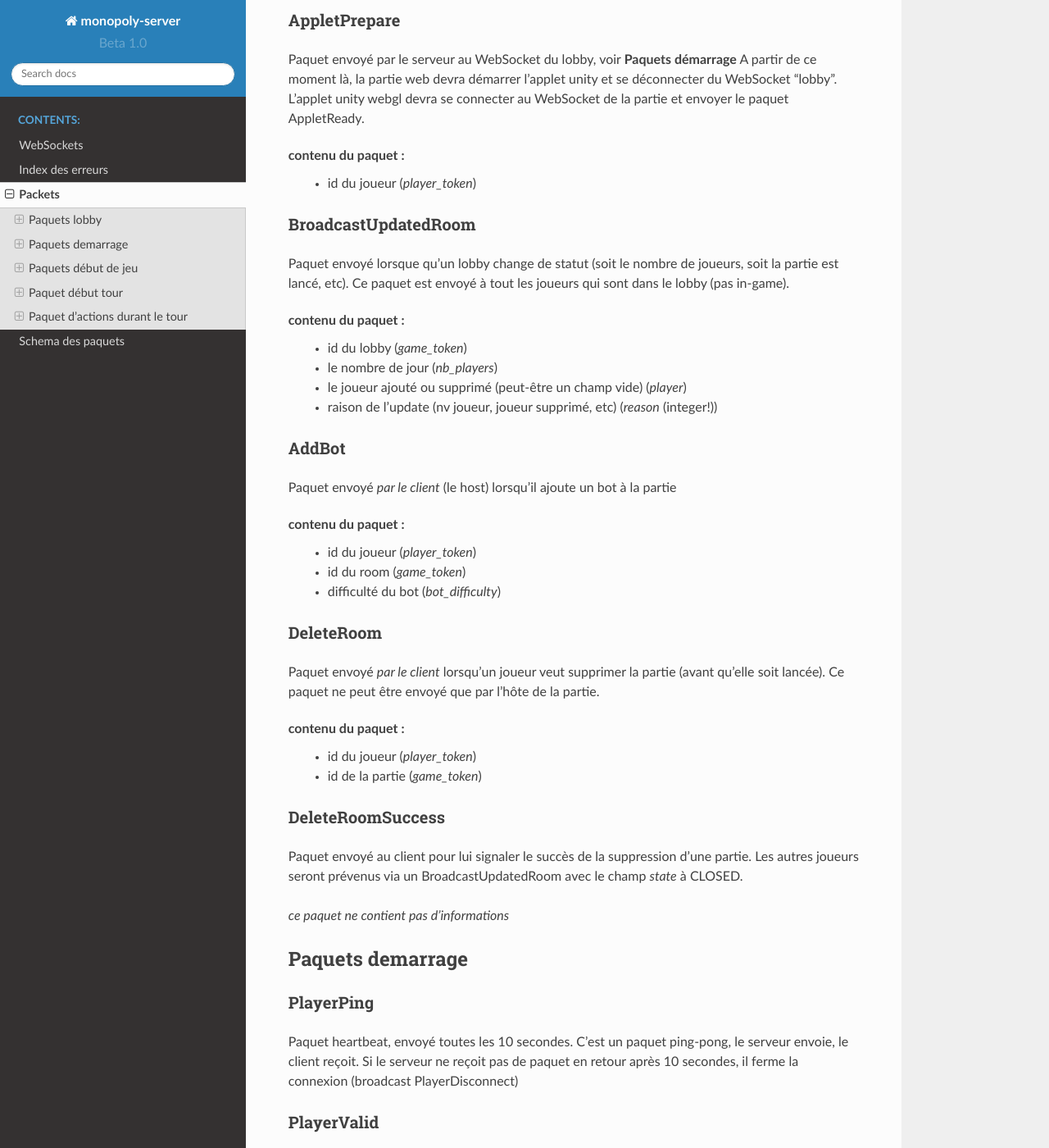
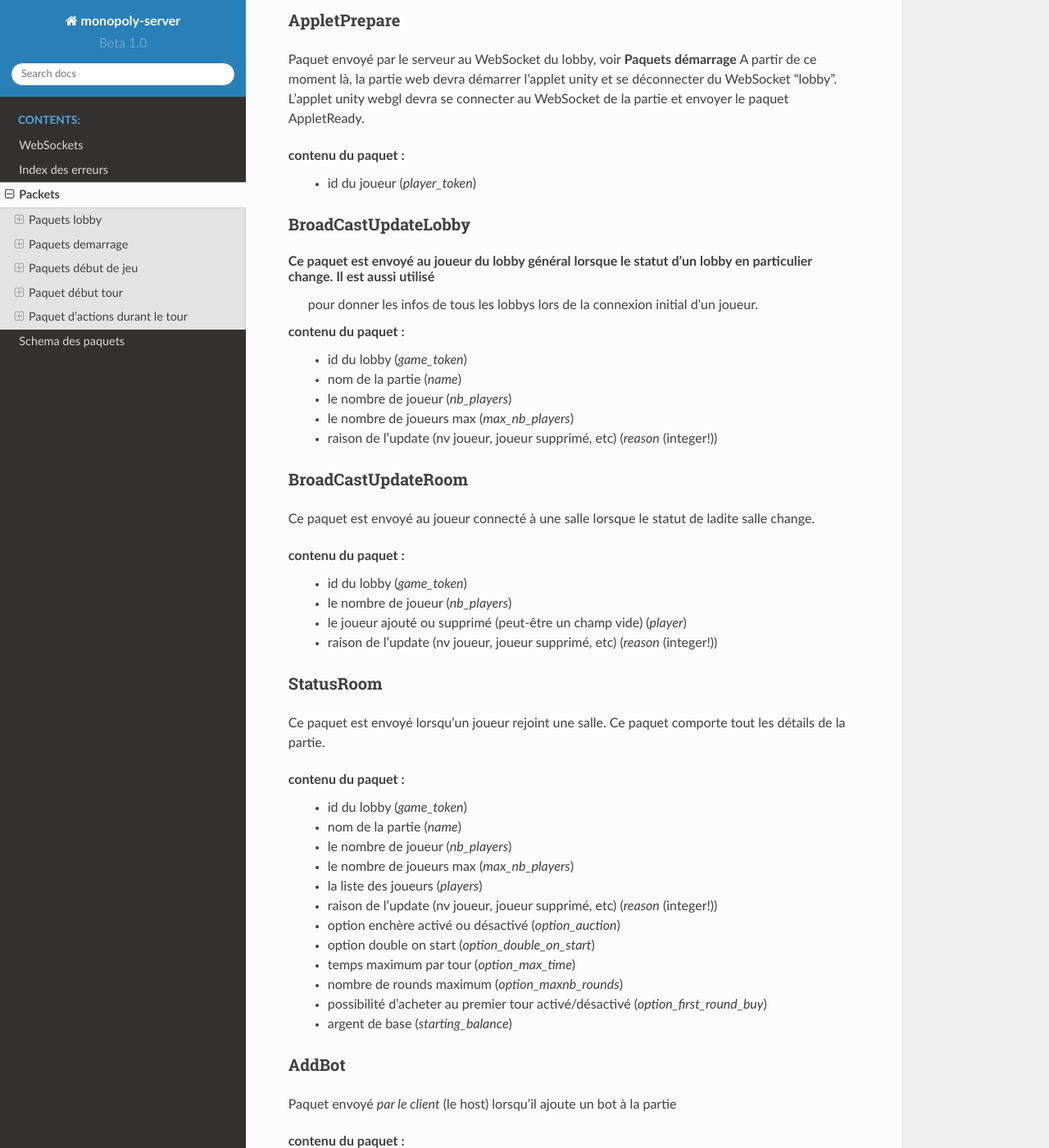
Before and after one commit to 3A-Unistra/Server, a Sphinx documentation site: the page built from docs/source/pages/packets.rst, in a window 1280 px wide and 1400 px high, scrolled down 2039 px. Shown: the whole window at 82% size. Built offline with Sphinx 7.4.7 and the Read the Docs theme 2.0.0, drawn with Linux system fonts in a browser that asks for light colours; formulas are drawn with MathJax 3.

Commit message:
new packet doc for update status (distinction lobby and game group)

```diff
--- a/docs/source/pages/packets.rst
+++ b/docs/source/pages/packets.rst
@@ -96,17 +96,48 @@ L'applet unity webgl devra se connecter au WebSocket de la partie et envoyer le
 **contenu du paquet :**
  * id du joueur (*player_token*)
 
-BroadcastUpdatedRoom
+BroadCastUpdateLobby
 ^^^^^^^^^^^^^^^^^^^^
-
-Paquet envoyé lorsque qu'un lobby change de statut (soit le nombre de joueurs, soit la partie est lancé, etc).
-Ce paquet est envoyé à tout les joueurs qui sont dans le lobby (pas in-game).
+Ce paquet est envoyé au joueur du lobby général lorsque le statut d'un lobby en particulier change. Il est aussi utilisé
+ pour donner les infos de tous les lobbys lors de la connexion initial d'un joueur.
 
 **contenu du paquet :**
  * id du lobby (*game_token*)
- * le nombre de jour (*nb_players*)
+ * nom de la partie (*name*)
+ * le nombre de joueur (*nb_players*)
+ * le nombre de joueurs max (*max_nb_players*)
+ * raison de l'update (nv joueur, joueur supprimé, etc) (*reason* (integer!))
+
+BroadCastUpdateRoom
+^^^^^^^^^^^^^^^^^^^
+Ce paquet est envoyé au joueur connecté à une salle lorsque le statut de ladite salle change.
+
+**contenu du paquet :**
+ * id du lobby (*game_token*)
+ * le nombre de joueur (*nb_players*)
  * le joueur ajouté ou supprimé (peut-être un champ vide) (*player*)
  * raison de l'update (nv joueur, joueur supprimé, etc) (*reason* (integer!))
+
+
+StatusRoom
+^^^^^^^^^^
+
+Ce paquet est envoyé lorsqu'un joueur rejoint une salle. Ce paquet comporte tout les détails de la partie.
+
+
+**contenu du paquet :**
+ * id du lobby (*game_token*)
+ * nom de la partie (*name*)
+ * le nombre de joueur (*nb_players*)
+ * le nombre de joueurs max (*max_nb_players*)
+ * la liste des joueurs (*players*)
+ * raison de l'update (nv joueur, joueur supprimé, etc) (*reason* (integer!))
+ * option enchère activé ou désactivé (*option_auction*)
+ * option double on start (*option_double_on_start*)
+ * temps maximum par tour (*option_max_time*)
+ * nombre de rounds maximum (*option_maxnb_rounds*)
+ * possibilité d'acheter au premier tour activé/désactivé (*option_first_round_buy*)
+ * argent de base (*starting_balance*)
 
 
 AddBot
```
